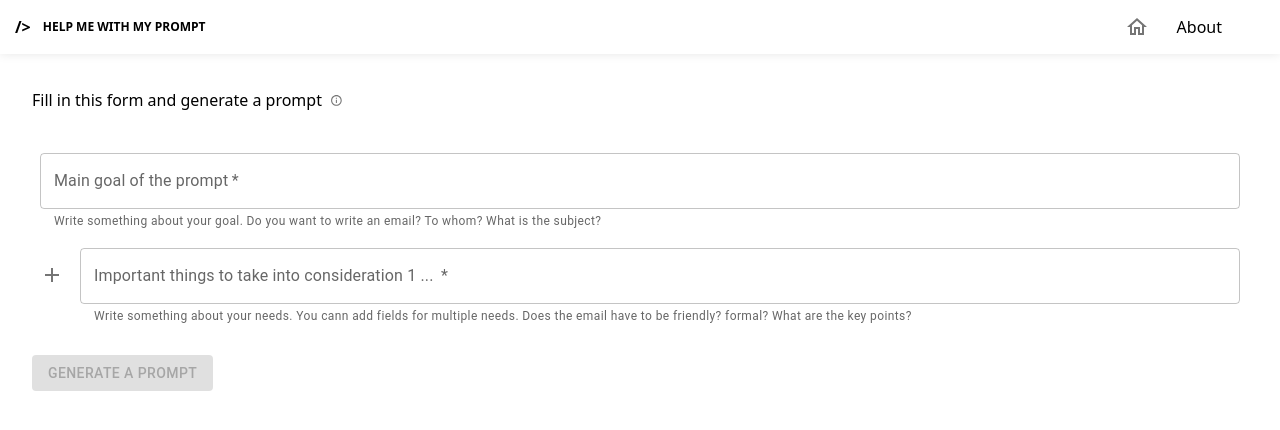
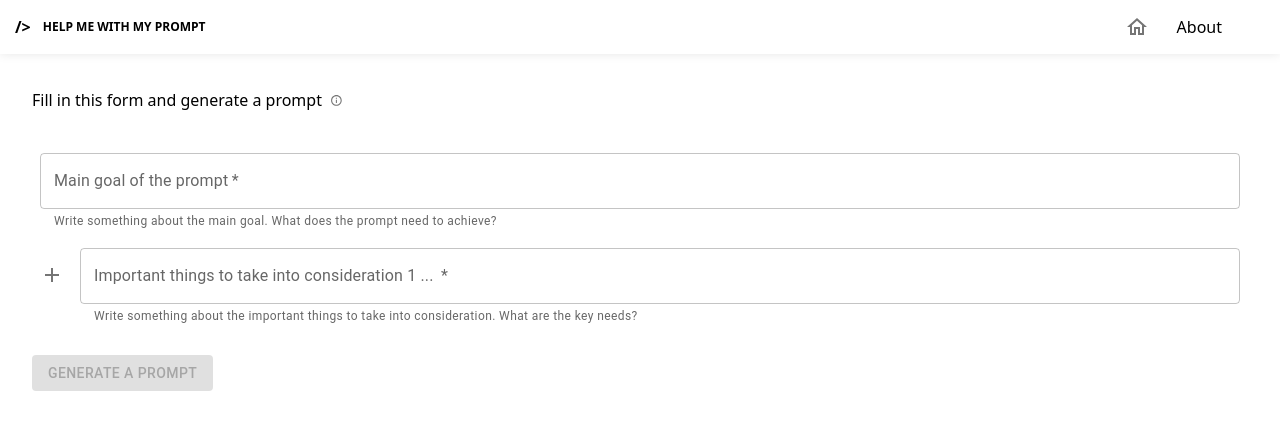
Before and after one commit to Ferez22/hemewimp, a React (Vite) app: page / in a window 1280 px wide. Shown: the top 430 px of the page. Built offline with nearby package versions, Linux system fonts and the light colour scheme.

Commit message:
rewording

```diff
--- a/src/components/my-description.tsx
+++ b/src/components/my-description.tsx
@@ -41,7 +41,7 @@ const MyDescription = ({
           label="Main goal of the prompt"
           value={descriptionInput} // Controlled value from props
           onChange={handleInputChange} // Update state on change
-          helperText="Write something about your goal. Do you want to write an email? To whom? What is the subject?"
+          helperText="Write something about the main goal. What does the prompt need to achieve?"
           fullWidth // Makes the TextField take full width of its container
         />
       </Box>
--- a/src/components/my-needs.tsx
+++ b/src/components/my-needs.tsx
@@ -90,7 +90,7 @@ const MyNeeds = ({ needsInputs, setNeedsInputs }: MyNeedsProps) => {
               label={`Important things to take into consideration ${
                 index + 1
               } ... `}
-              helperText="Write something about your needs. You cann add fields for multiple needs. Does the email have to be friendly? formal? What are the key points?"
+              helperText="Write something about the important things to take into consideration. What are the key needs?"
               fullWidth
             />
           </div>
```
